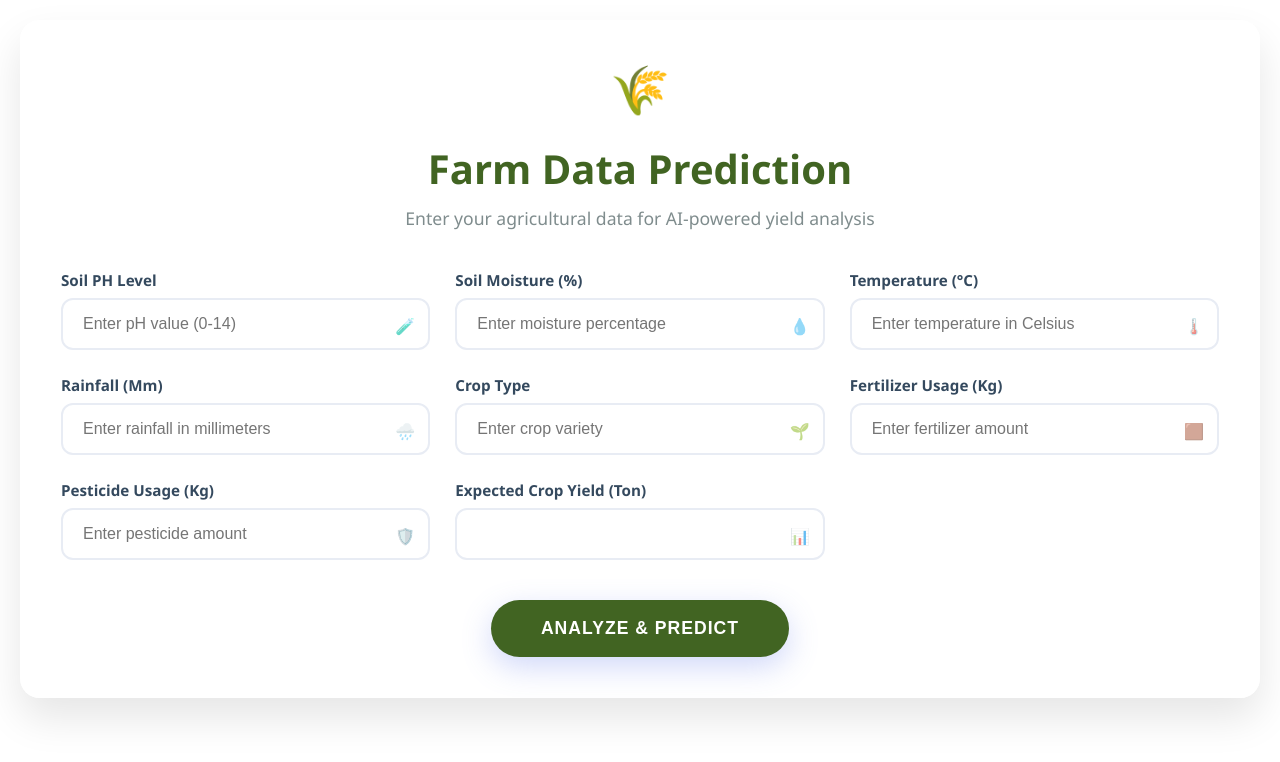
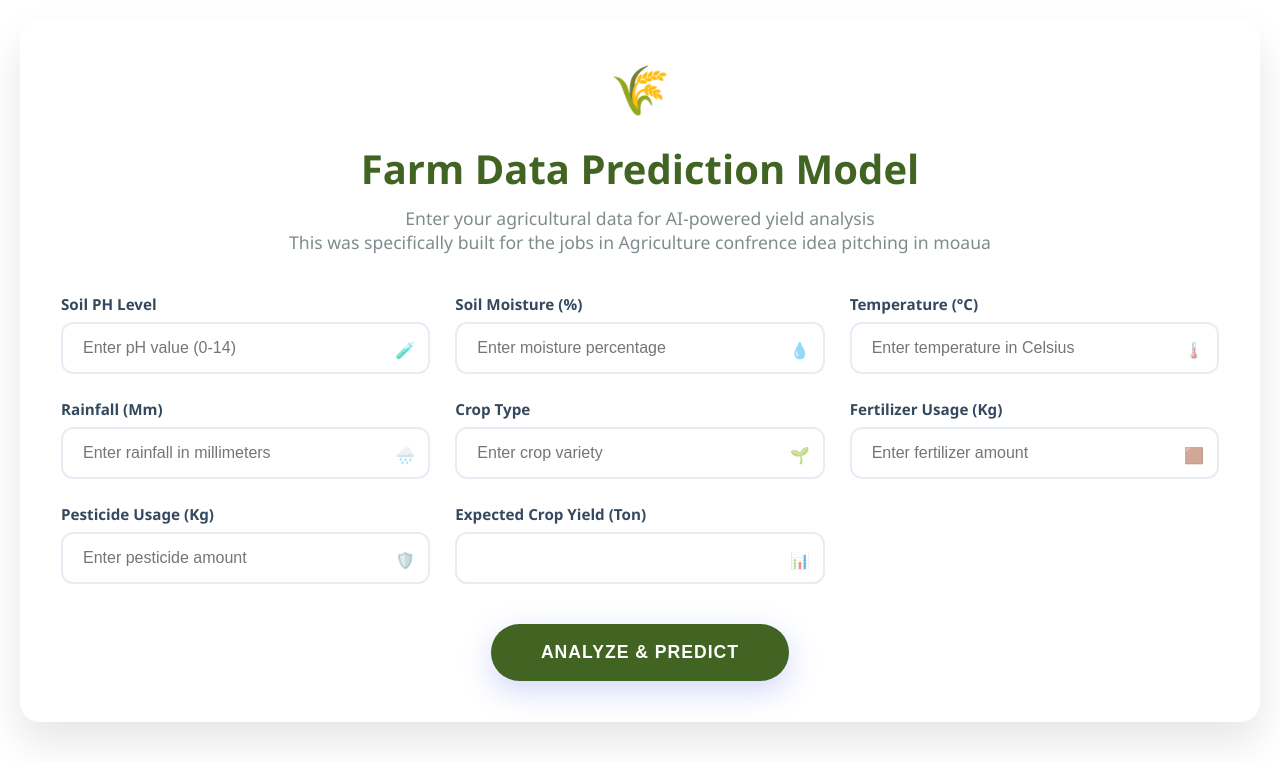
Before and after one commit to emma-data-web/agric_model, a Flask app: page / in a window 1280 px wide; the page is wider, and only the part inside the window is pictured. Shown: the top 762 px of that part. Run offline with Flask 3, Linux system fonts and the light colour scheme; parts of the project's set-up code (start-up, migrations or seed data) failed here and were passed over.

Commit message:
added another subtitle to the html

```diff
--- a/templates/index.html
+++ b/templates/index.html
@@ -10,8 +10,9 @@
 <body>
   <div class="container">
     <div class="header">
-      <h2>Farm Data Prediction</h2>
+      <h2>Farm Data Prediction Model</h2>
       <p class="subtitle">Enter your agricultural data for AI-powered yield analysis</p>
+      <p class="subtitle">This was specifically built for the jobs in Agriculture confrence idea pitching in moaua</p>
     </div>
 
     <form method="POST" action="/" id="farmForm">
```
